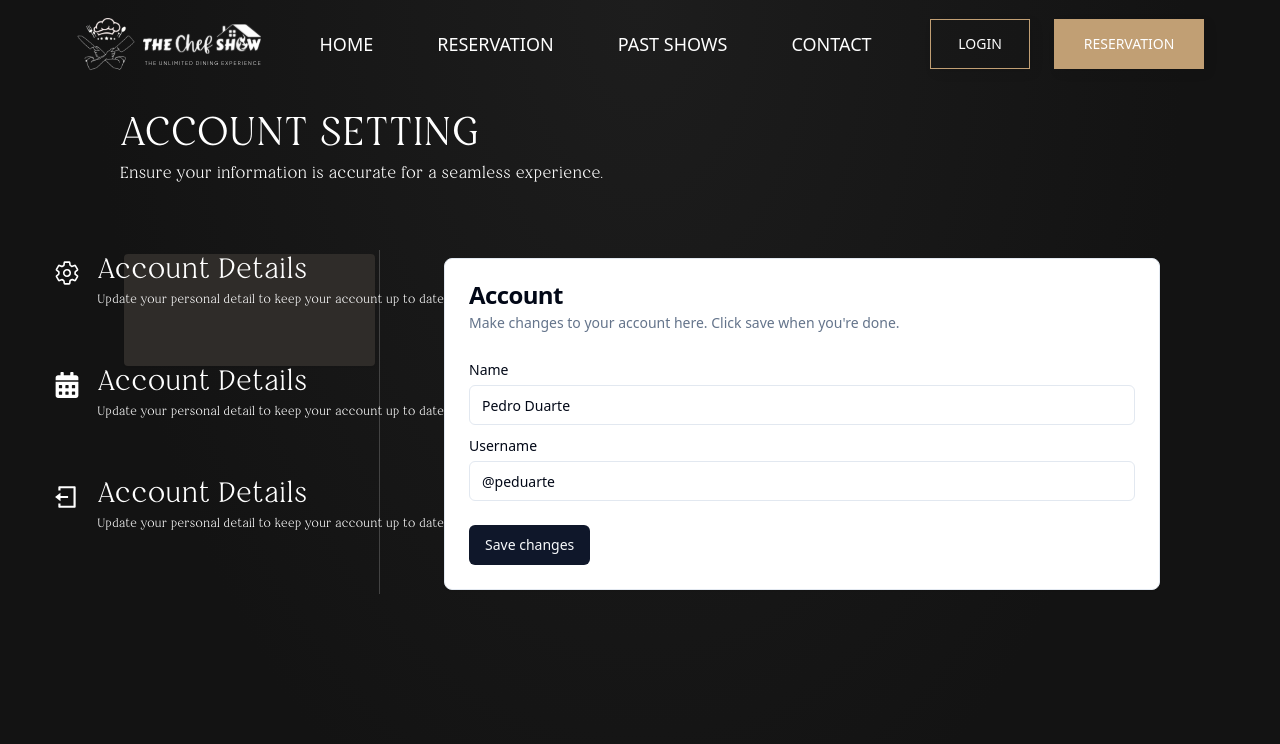
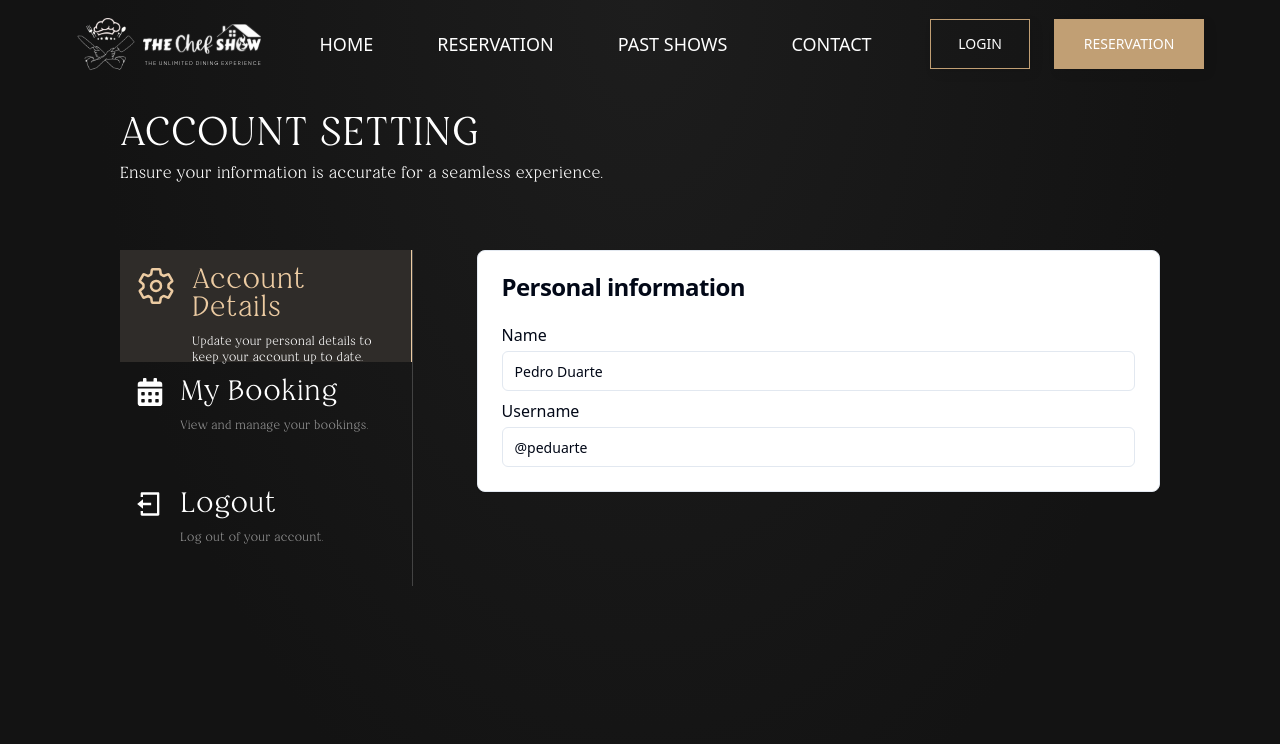
Before and after one commit to Safeya-Yasien/the-chef-show, a React (Vite) app: page /account-setting in a window 1280 px wide. Shown: the top 744 px of the page. Built offline with nearby package versions, Linux system fonts and the light colour scheme.

Commit message:
update src/components/index.ts and AccountSetting.tsx

```diff
--- /dev/null
+++ b/src/components/accountTabContent/AccountTabContent.tsx
@@ -0,0 +1,18 @@
+import { Tabs } from "@/pages/AccountSetting";
+import Logout from "./Logout";
+import MyBooking from "./MyBooking";
+import PersonalInfo from "./PersonalInfo";
+
+const AccountTabContent = ({ activeTab }: { activeTab: Tabs }) => {
+  switch (activeTab) {
+    case Tabs.PersonalInfo:
+      return <PersonalInfo />;
+    case Tabs.MyBooking:
+      return <MyBooking />;
+    case Tabs.Logout:
+      return <Logout />;
+    default:
+      return null;
+  }
+};
+export default AccountTabContent;
--- /dev/null
+++ b/src/components/accountTabContent/Logout.tsx
@@ -0,0 +1,23 @@
+import {
+  Card,
+  CardDescription,
+  CardFooter,
+  CardHeader,
+  CardTitle,
+} from "../ui/card";
+import { Button } from "../ui/button";
+
+const Logout = () => {
+  return (
+    <Card>
+      <CardHeader>
+        <CardTitle>Logout</CardTitle>
+        <CardDescription>Are you sure you want to log out?</CardDescription>
+      </CardHeader>
+      <CardFooter>
+        <Button>Confirm Logout</Button>
+      </CardFooter>
+    </Card>
+  );
+};
+export default Logout;
--- /dev/null
+++ b/src/components/accountTabContent/MyBooking.tsx
@@ -0,0 +1,28 @@
+import { Label } from "@radix-ui/react-label"
+import { Card, CardContent, CardDescription, CardFooter, CardHeader, CardTitle } from "../ui/card"
+import { Input } from "../ui/input"
+import { Button } from "../ui/button"
+
+const MyBooking = () => {
+  return (
+    <Card>
+    <CardHeader>
+      <CardTitle>Password</CardTitle>
+      <CardDescription>Change your password here.</CardDescription>
+    </CardHeader>
+    <CardContent className="space-y-2">
+      <div className="space-y-1">
+        <Label htmlFor="current">Current password</Label>
+        <Input id="current" type="password" />
+      </div>
+      <div className="space-y-1">
+        <Label htmlFor="new">New password</Label>
+        <Input id="new" type="password" />
+      </div>
+    </CardContent>
+    <CardFooter>
+      <Button>Save password</Button>
+    </CardFooter>
+  </Card>  )
+}
+export default MyBooking
--- /dev/null
+++ b/src/components/accountTabContent/PersonalInfo.tsx
@@ -0,0 +1,24 @@
+import { Label } from "@radix-ui/react-label";
+import { Card, CardContent, CardHeader, CardTitle } from "../ui/card";
+import { Input } from "../ui/input";
+
+const PersonalInfo = () => {
+  return (
+    <Card>
+      <CardHeader>
+        <CardTitle>Personal information</CardTitle>
+      </CardHeader>
+      <CardContent className="space-y-2">
+        <div className="space-y-1">
+          <Label htmlFor="name">Name</Label>
+          <Input id="name" defaultValue="Pedro Duarte" />
+        </div>
+        <div className="space-y-1">
+          <Label htmlFor="username">Username</Label>
+          <Input id="username" defaultValue="@peduarte" />
+        </div>
+      </CardContent>
+    </Card>
+  );
+};
+export default PersonalInfo;
--- a/src/components/index.ts
+++ b/src/components/index.ts
@@ -10,7 +10,7 @@ import ReservationForm from "./reservationForm/ReservationForm";
 import { TimelineDemo } from "./timeline/TimelineDemo";
 import AuthBanner from "./authBanner/AuthBanner";
 import WelcomeMessageWidget from "./welcomeMessageWidget/WelcomeMessageWidget";
-
+import AccountTabContent from "./accountTabContent/AccountTabContent";
 
 export {
   Hero,
@@ -23,5 +23,7 @@ export {
   BookingCalendar,
   ReservationForm,
   TimelineDemo,
-  AuthBanner,WelcomeMessageWidget
+  AuthBanner,
+  WelcomeMessageWidget,
+  AccountTabContent,
 };
--- a/src/pages/AccountSetting.tsx
+++ b/src/pages/AccountSetting.tsx
@@ -1,151 +1,117 @@
-import { Button } from "@/components/ui/button";
-import {
-  Card,
-  CardContent,
-  CardDescription,
-  CardFooter,
-  CardHeader,
-  CardTitle,
-} from "@/components/ui/card";
-import { Input } from "@/components/ui/input";
-import { Label } from "@/components/ui/label";
-import { Tabs, TabsContent, TabsList, TabsTrigger } from "@/components/ui/tabs";
 import { useState } from "react";
+
 import { FaCalendarAlt } from "react-icons/fa";
-
 import { IoSettingsOutline } from "react-icons/io5";
 import { RiLogoutBoxLine } from "react-icons/ri";
+import { AccountTabContent } from "@/components";
 
+// Enum for tab identifiers
+export enum Tabs {
+  PersonalInfo = "personal-information",
+  MyBooking = "my-booking",
+  Logout = "logout",
+}
+
+// Tab items array
+const TAB_ITEMS = [
+  {
+    id: Tabs.PersonalInfo,
+    title: "Account Details",
+    description:
+      "Update your personal details to keep your account up to date.",
+  },
+  {
+    id: Tabs.MyBooking,
+    title: "My Booking",
+    description: "View and manage your bookings.",
+  },
+  {
+    id: Tabs.Logout,
+    title: "Logout",
+    description: "Log out of your account.",
+  },
+];
+
+// Tab content component
+
+// Main component
 const AccountSetting = () => {
-  const [activeTab, setActiveTab] = useState("personal-information");
-
-  const handleTabChange = (value) => {
-    setActiveTab(value);
-  };
+  const [activeTab, setActiveTab] = useState<Tabs>(Tabs.PersonalInfo);
 
   return (
     <div className="pt-[120px]" id="contact">
-      <div className="container px-[120px]  mx-auto">
-        {/* custom title  */}
-        <div className="font-normal font-restora text-white flex flex-col  gap-[14px]">
+      <div className="container px-[120px] mx-auto">
+        {/* Custom title */}
+        <div className="font-normal font-restora text-white flex flex-col gap-[14px]">
           <h1 className="text-lg md:text-[40px] uppercase">ACCOUNT SETTING</h1>
           <p className="text-[16px]">
             Ensure your information is accurate for a seamless experience.
           </p>
         </div>
 
-        {/* accordion */}
-        <Tabs
-          defaultValue="personal-information"
-          className="w-full flex gap-[64px] mt-[64px]"
+        {/* Tabs */}
+        <div className="flex gap-[64px] mt-[64px]">
+          <div
+            className="flex flex-col h-full bg-transparent border-r border-[#434343]"
+            role="tablist"
           >
-          <TabsList className="flex flex-col w-1/4 h-full bg-transparent border-r border-[#434343] rounded-none">
-            <TabsTrigger
-              value="personal-information"
-              onClick={() => handleTabChange("personal-information")}
-              className={`w-full text-left flex items-start gap-4 h-[112px] ${
-                activeTab === "personal-information" ? "bg-[#2F2C29]" : ""
+            {TAB_ITEMS.map((tab) => {
+              const isActive = activeTab === tab.id;
+
+              return (
+                <div
+                  key={tab.id}
+                  onClick={() => setActiveTab(tab.id)}
+                  role="tab"
+                  aria-selected={isActive}
+                  className={`w-full text-left flex items-start gap-4 h-[112px] cursor-pointer transition-colors p-4 ${
+                    isActive
+                      ? "bg-[#2F2C29] border-r border-r-[#ECCBA2]"
+                      : "hover:bg-[#1F1C19]"
                   }`}
                 >
-              <div>
-                <IoSettingsOutline className="text-white w-[28px] h-[26px]" />
+                  {/* Icon with dynamic color */}
+                  <div className={isActive ? "text-[#ECCBA2]" : "text-white"}>
+                    {tab.id === Tabs.PersonalInfo && (
+                      <IoSettingsOutline className="w-[40px] h-[40px]" />
+                    )}
+                    {tab.id === Tabs.MyBooking && (
+                      <FaCalendarAlt className="w-[28px] h-[28px]" />
+                    )}
+                    {tab.id === Tabs.Logout && (
+                      <RiLogoutBoxLine className="w-[28px] h-[28px]" />
+                    )}
                   </div>
 
                   <div className="font-restora flex flex-col gap-3">
-                <h2 className="text-white font-normal text-[28px] ">
-                  Account Details
+                    <h2
+                      className={`font-normal text-[28px] leading-[28px] ${
+                        isActive ? "text-[#ECCBA2]" : "text-white"
+                      }`}
+                    >
+                      {tab.title}
                     </h2>
-                <p className="text-white font-normal text-xs ">
-                  Update your personal detail to keep your account up to date.
+                    <p
+                      className={`font-normal text-xs ${
+                        isActive ? "text-white" : "text-[#939393]"
+                      }`}
+                    >
+                      {tab.description}
                     </p>
                   </div>
-            </TabsTrigger>
-            <TabsTrigger
-              value="my-booking"
-              className="w-full !bg-transparent text-left flex items-start gap-4 h-[112px]"
-            >
-              <div>
-                <FaCalendarAlt className="text-white w-[28px] h-[26px]" />
+                </div>
+              );
+            })}
           </div>
 
-              <div className="font-restora flex flex-col gap-3">
-                <h2 className="text-white font-normal text-[28px] ">
-                  Account Details
-                </h2>
-                <p className="text-white font-normal text-xs ">
-                  Update your personal detail to keep your account up to date.
-                </p>
+          {/* Tab Content */}
+          <div className="w-full">
+            <AccountTabContent activeTab={activeTab} />
           </div>
-            </TabsTrigger>
-            <TabsTrigger
-              value="logout"
-              className="w-full !bg-transparent text-left flex items-start gap-4 h-[112px]"
-            >
-              <div>
-                <RiLogoutBoxLine className="text-white w-[28px] h-[26px]" />
         </div>
-
-              <div className="font-restora flex flex-col gap-3">
-                <h2 className="text-white font-normal text-[28px] ">
-                  Account Details
-                </h2>
-                <p className="text-white font-normal text-xs ">
-                  Update your personal detail to keep your account up to date.
-                </p>
-              </div>
-            </TabsTrigger>
-          </TabsList>
-
-          <TabsContent value="personal-information" className="w-full">
-            <Card>
-              <CardHeader>
-                <CardTitle>Account</CardTitle>
-                <CardDescription>
-                  Make changes to your account here. Click save when you're
-                  done.
-                </CardDescription>
-              </CardHeader>
-              <CardContent className="space-y-2">
-                <div className="space-y-1">
-                  <Label htmlFor="name">Name</Label>
-                  <Input id="name" defaultValue="Pedro Duarte" />
-                </div>
-                <div className="space-y-1">
-                  <Label htmlFor="username">Username</Label>
-                  <Input id="username" defaultValue="@peduarte" />
-                </div>
-              </CardContent>
-              <CardFooter>
-                <Button>Save changes</Button>
-              </CardFooter>
-            </Card>
-          </TabsContent>
-          <TabsContent value="my-booking">
-            <Card>
-              <CardHeader>
-                <CardTitle>Password</CardTitle>
-                <CardDescription>
-                  Change your password here. After saving, you'll be logged out.
-                </CardDescription>
-              </CardHeader>
-              <CardContent className="space-y-2">
-                <div className="space-y-1">
-                  <Label htmlFor="current">Current password</Label>
-                  <Input id="current" type="password" />
-                </div>
-                <div className="space-y-1">
-                  <Label htmlFor="new">New password</Label>
-                  <Input id="new" type="password" />
-                </div>
-              </CardContent>
-              <CardFooter>
-                <Button>Save password</Button>
-              </CardFooter>
-            </Card>
-          </TabsContent>
-        </Tabs>
       </div>
     </div>
   );
 };
+
 export default AccountSetting;
```
Lines whose indentation alone changed are shown as unchanged.
